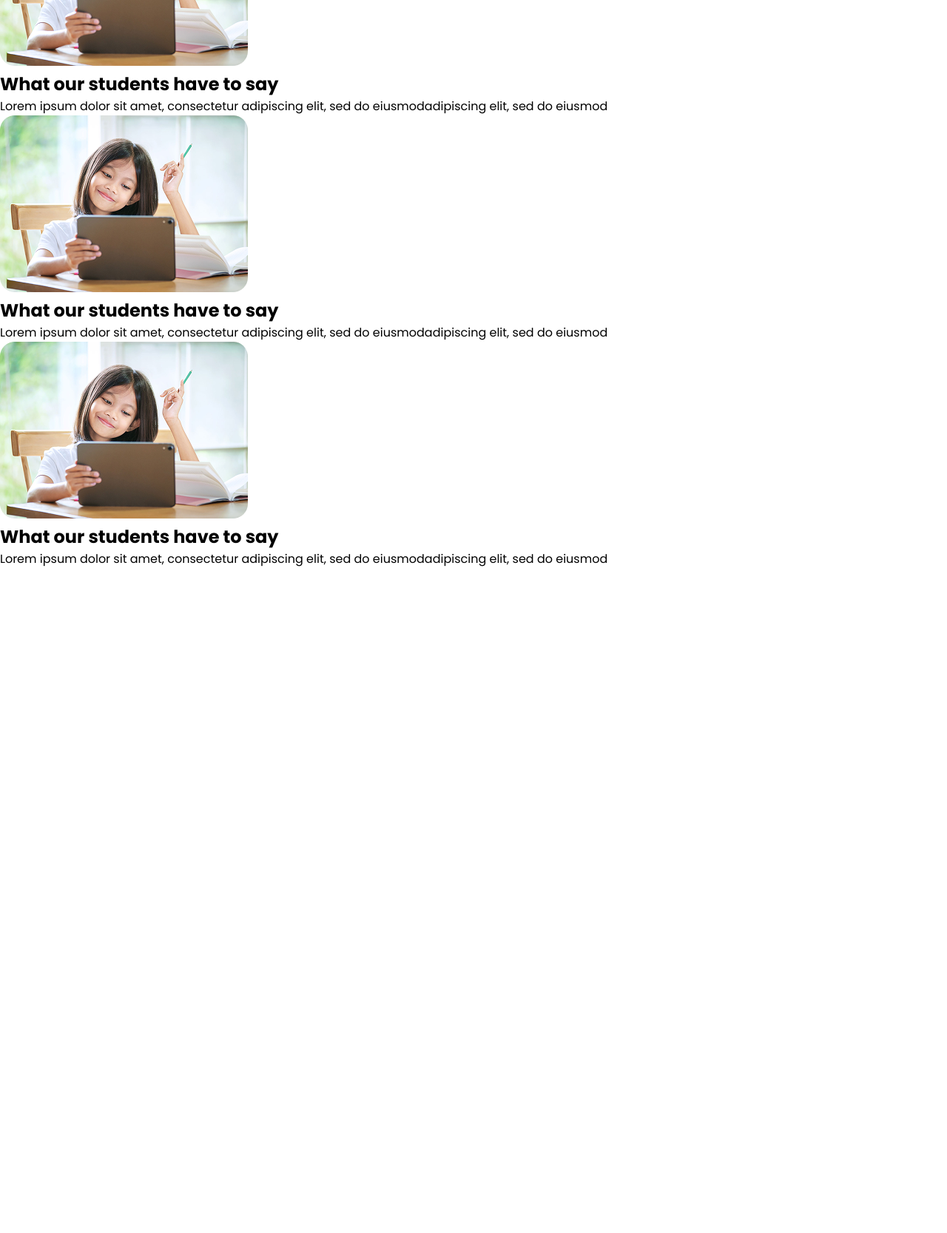
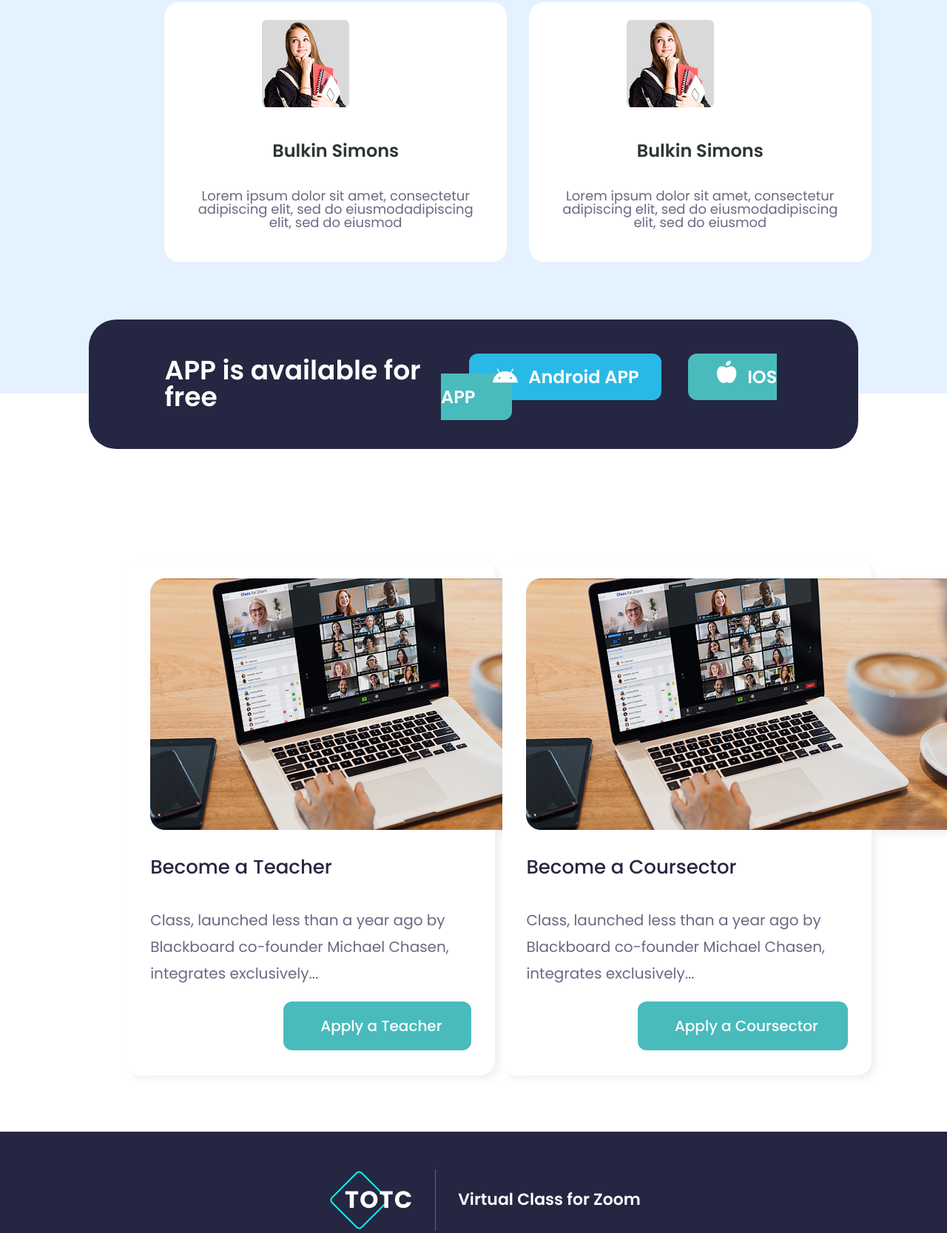
Before and after one commit to nafis09/TOTC, a plain HTML site: page membership.html in a window 1280 px wide. Shown: the part 2450-4117 px from the top of the page at 74% size. Before the commit the page ends 3218 px from the top, so only its background shows below. Drawn offline with Linux system fonts and the light colour scheme.

Commit message:
11th commit

```diff
--- a/membership.html
+++ b/membership.html
@@ -175,32 +175,98 @@
 
     <div class="all-base">
         <div class="all-box">
-            <img src="images/Rectangle 33.png" alt="">
-            <h2>What our students have to say</h2>
+            <img src="images/Group 2431.png" alt="">
+            <h2>Bulkin Simons</h2>
             <p>Lorem ipsum dolor sit amet, consectetur adipiscing elit, sed do eiusmodadipiscing elit, sed do eiusmod</p>
         </div>
 
         <div class="all-box">
-            <img src="images/Rectangle 33.png" alt="">
-            <h2>What our students have to say</h2>
+            <img src="images/Group 2431.png" alt="">
+            <h2>Bulkin Simons</h2>
             <p>Lorem ipsum dolor sit amet, consectetur adipiscing elit, sed do eiusmodadipiscing elit, sed do eiusmod</p>
         </div>
 
         <div class="all-box">
-            <img src="images/Rectangle 33.png" alt="">
-            <h2>What our students have to say</h2>
+            <img src="images/Group 2431.png" alt="">
+            <h2>Bulkin Simons</h2>
             <p>Lorem ipsum dolor sit amet, consectetur adipiscing elit, sed do eiusmodadipiscing elit, sed do eiusmod</p>
         </div>
 
         <div class="all-box">
-            <img src="images/Rectangle 33.png" alt="">
-            <h2>What our students have to say</h2>
+            <img src="images/Group 2431.png" alt="">
+            <h2>Bulkin Simons</h2>
             <p>Lorem ipsum dolor sit amet, consectetur adipiscing elit, sed do eiusmodadipiscing elit, sed do eiusmod</p>
         </div>
 
     </div>
 
 </section>
+
+
+<section id="app">
+        <h1>APP is available for free</h1>
+        <div class="btn">
+        <img src="images/1.png" alt="">
+        <a href="#" class="btnblue">Android APP</a>
+        <img src="images/2.png" alt="">
+        <a href="#" class="btngreen">IOS APP</a>
+        </div>
+</section>
+
+
+<section id="relateds">
+
+
+    <div class="all-base">
+        <div class="all-box">
+            <div class="main-img">
+            <img src="images/Group 40.png" alt="">
+            </div>
+            <h2>Become a Teacher</h2>
+            <p>Class, launched less than a year ago by Blackboard co-founder Michael Chasen, integrates exclusively...</p>
+            <div class="rel-more">
+            <a href="#"class="btn-green">Apply a Teacher</a>
+            </div>
+        </div>
+
+        <div class="all-box">
+            <div class="main-img">
+            <img src="images/Group 40.png" alt="">
+            </div>
+            <h2>Become a Coursector</h2>
+            <p>Class, launched less than a year ago by Blackboard co-founder Michael Chasen, integrates exclusively...</p>
+            <div class="rel-more">
+            <a href="#"class="btn-green">Apply a Coursector</a>
+            </div>
+        </div>
+
+    </div>
+
+
+</section>
+
+<section id="footer">
+    <div class="logotext">
+        <img src="images/logo.png" alt="">
+        <img src="images/Line 10.png" alt="">
+        <h2>Virtual Class for Zoom</h2>
+    </div>
+
+    <div class="mail">
+        <h1>Subscribe to get our Newsletter</h1>
+        <div class="mailin">
+            <input type="text" placeholder="Your Email">
+            <a href="#" class="btnblue">Subscribe</a>
+        </div>
+    </div>
+
+    <div class="copyright">
+        <h5>Careers  |  Privacy Policy  |  Terms & Conditions</h5>
+        <p>© 2025 TOTC Inc. </p>
+    </div>
+
+</section>
+
 
 
 
--- a/style.css
+++ b/style.css
@@ -2552,3 +2552,205 @@ nav .navigationblog ul li a.dark {
   overflow: hidden;
   transition: max-height 0.2s ease-out;
 }
+
+/* stusec */
+
+
+#stu{
+    padding: 4vw 8vw 10vw 8vw;
+    background-color: #e4f1ff;
+}
+
+
+#stu .toptext h1 {
+    font-family: "Poppins";
+    font-weight: 600;
+    font-size: 36px;
+    line-height: 100%;
+    color: #2D3436;
+    margin-left: 100px;
+
+}
+
+#stu .all-base {
+    display: grid;
+    grid-template-columns: repeat(auto-fit, minmax(320px, 1fr));
+    grid-gap: 30px;
+    margin-top: 26px;
+    margin-left: 120px;
+    margin-bottom: 50px;
+    align-items: center;
+
+}
+
+#stu .all-base .all-box {
+
+    padding: 24px 32px 24px 32px;
+    background-color: #FFFFFF;
+    align-items: center;
+    border-radius: 20px;
+
+}
+
+
+#stu .all-base .all-box h2 {
+    font-family: "Poppins";
+    font-weight: 600;
+    font-size: 24px;
+    line-height: 100%;
+    color: #2D3436;
+    padding-top: 40px;
+    padding-bottom: 20px;
+    text-align: center;
+
+}
+
+#stu .all-base .all-box p {
+    font-family: "Poppins";
+    font-weight: 400;
+    font-size: 18px;
+    line-height: 100%;
+    color: #696984;
+    padding-top: 20px;
+    padding-bottom: 20px;
+    text-align: center;
+}
+
+
+#stu .all-base .all-box img {
+    width: 118px;
+    height: 118px;
+    top: 2541px;
+    left: 282px;
+    border-radius: 6px;
+    margin-left: 100px;
+}
+
+/* appsec */
+
+#app {
+    align-items: center;
+    padding: 4vw 8vw 4vw 8vw;
+    background-color: #252641;
+    border-radius: 37px;
+    margin-left: 120px;
+    margin-right: 120px;
+    display: flex;
+    justify-content: space-between;
+    gap: 20px;
+    transform: translateY(-100px);
+
+}
+
+#app h1 {
+    font-family: "Poppins";
+    font-weight: 600;
+    font-size: 36px;
+    line-height: 100%;
+    color: white;
+}
+
+#app .btn img{
+    transform: translateX(70px);
+}
+
+
+#app .btn a.btnblue {
+    font-family: "Poppins";
+    font-weight: 600;
+    font-size: 24px;
+    line-height: 100%;
+    color: white;
+    text-decoration: none;
+    background-color: #29B9E7;
+    padding: 15px 30px 15px 80px;
+    border-radius: 12px;
+    width: 254px;
+    height: 63px;
+}
+
+#app .btn a.btngreen {
+    font-family: "Poppins";
+    font-weight: 600;
+    font-size: 24px;
+    line-height: 100%;
+    color: white;
+    text-decoration: none;
+    background-color: #49BBBD;
+    padding: 15px 50px 15px 80px;
+    border-radius: 12px;
+
+
+}
+
+
+/* relateds-blog */
+
+
+#relateds{
+    padding: 2vw 8vw 2vw 4vw;
+}
+
+
+
+#relateds .all-base {
+    display: grid;
+    grid-template-columns: repeat(auto-fit, minmax(320px, 1fr));
+    grid-gap: 10px;
+    margin-top: 26px;
+    margin-left: 120px;
+    margin-bottom: 50px;
+
+}
+
+#relateds .all-base .all-box {
+
+    padding: 24px 32px 24px 32px;
+    gap: 10px;
+    background-color: #FFFFFF;
+    filter: drop-shadow(5px 5px 5px #262D7614);
+    border-radius: 20px;
+
+}
+
+
+#relateds .all-base .all-box h2 {
+    font-family: "Poppins";
+    font-weight: 500;
+    font-size: 26px;
+    line-height: 180%;
+    color: #252641;
+    padding-top: 20px;
+    padding-bottom: 20px;
+}
+
+#relateds .all-base .all-box p {
+    font-family: "Poppins";
+    font-weight: 400;
+    font-size: 20px;
+    line-height: 180%;
+    color: #696984;
+    padding-top: 10px;
+}
+
+
+#relateds .all-base .all-box .rel-more {
+    justify-content: flex-end;
+    display: flex;
+    padding-top: 20px;
+    padding-bottom: 10px;
+
+}
+
+#relateds .all-base .all-box .rel-more a.btn-green {
+    font-family: "Poppins";
+    font-weight: 500;
+    font-size: 20px;
+    line-height: 180%;
+    background-color: #49BBBD;
+    text-decoration-style: solid;
+    text-decoration: none;
+    color: white;
+    padding: 15px 40px 15px 50px;
+    border-radius: 12px;
+}
```
Also changed, not shown: index.html (+1 -1 lines), images/1.png (added), images/2.png (added), images/Group 2431.png (added). Lines whose indentation alone changed are shown as unchanged.
